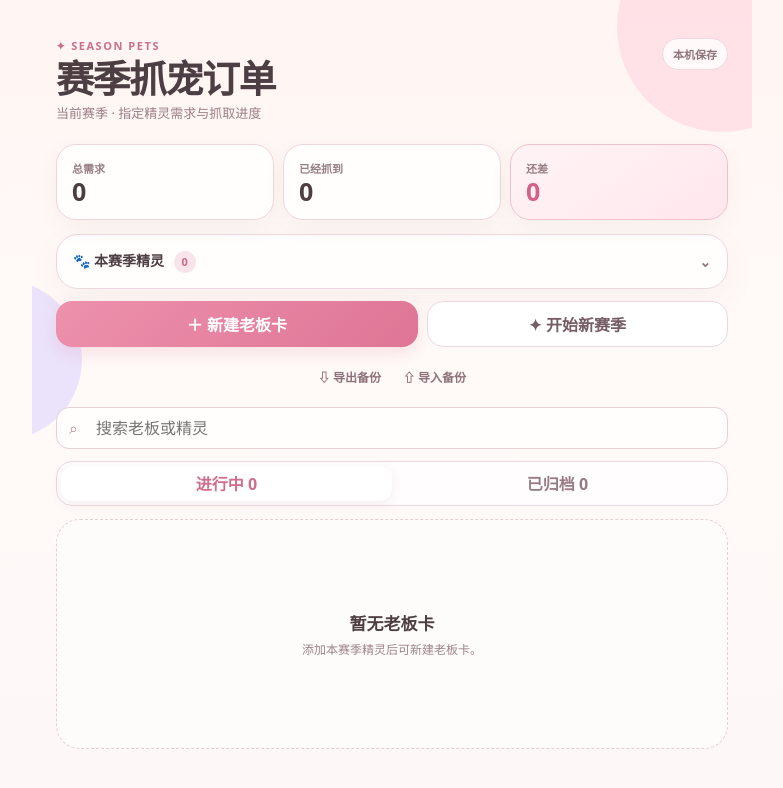
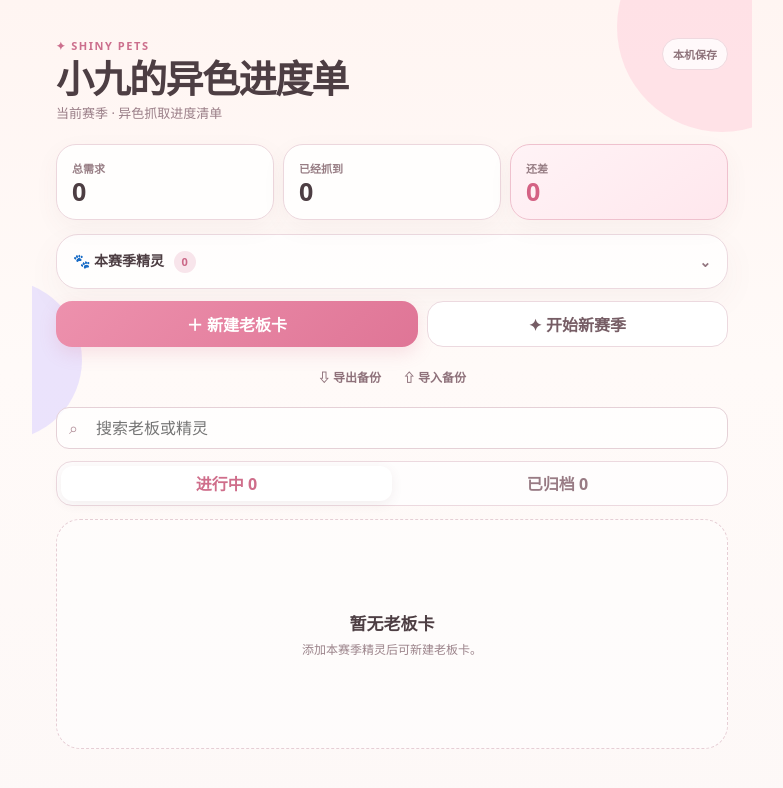
Before and after one commit to jiu38323-afk/pet-orders, a plain HTML site: page index.html in a window 1280 px wide. Shown: the whole page, without its empty margins (248-1031 px from the left). Drawn offline with Linux system fonts and the light colour scheme.

Commit message:
Add files via upload

```diff
--- a/index.html
+++ b/index.html
@@ -4,7 +4,7 @@
   <meta charset="utf-8">
   <meta name="viewport" content="width=device-width,initial-scale=1,viewport-fit=cover">
   <meta name="theme-color" content="#fff8f6">
-  <title>小九赛季抓宠订单 · 离线版</title>
+  <title>小九的异色进度单</title>
   <style>
     :root{--ink:#4d3e43;--muted:#927a82;--line:#ecd9df;--pink:#df7596;--pink2:#ed91ad;--danger:#d95469;--bg:#fff8f6}
     *{box-sizing:border-box}html{background:var(--bg)}body{margin:0;min-height:100dvh;background:linear-gradient(180deg,#fff5f2,#fffaf8 44%,#fdf8f7);color:var(--ink);font-family:ui-rounded,"SF Pro Rounded","PingFang SC","Microsoft YaHei",system-ui,sans-serif}button,input{font:inherit}input,select,textarea{font-size:16px!important}.hidden{display:none!important}
@@ -22,7 +22,7 @@
 <body>
   <main class="app">
     <div class="orb a"></div><div class="orb b"></div>
-    <section class="top"><div><div class="eyebrow">✦ SEASON PETS</div><h1>赛季抓宠订单</h1><p><span id="seasonLabel">当前赛季</span> · 指定精灵需求与抓取进度</p></div><div class="save-pill">本机保存</div></section>
+    <section class="top"><div><div class="eyebrow">✦ SHINY PETS</div><h1>小九的异色进度单</h1><p><span id="seasonLabel">当前赛季</span> · 异色抓取进度清单</p></div><div class="save-pill">本机保存</div></section>
     <section class="stats"><div class="stat"><span>总需求</span><strong id="sumTarget">0</strong></div><div class="stat"><span>已经抓到</span><strong id="sumCaught">0</strong></div><div class="stat hot"><span>还差</span><strong id="sumLeft">0</strong></div></section>
     <details class="panel"><summary><span>🐾 本赛季精灵 <b id="petCount">0</b></span><span class="arrow">⌄</span></summary><div class="panel-body"><form id="petForm" class="add-pet"><input id="petName" class="input" aria-label="精灵名称" maxlength="24"><button class="btn primary" type="submit">＋ 添加</button></form><div id="petArea"></div></div></details>
     <div class="actions"><button id="newOrder" class="btn primary">＋ 新建老板卡</button><button id="newSeason" class="btn">✦ 开始新赛季</button></div>
```
